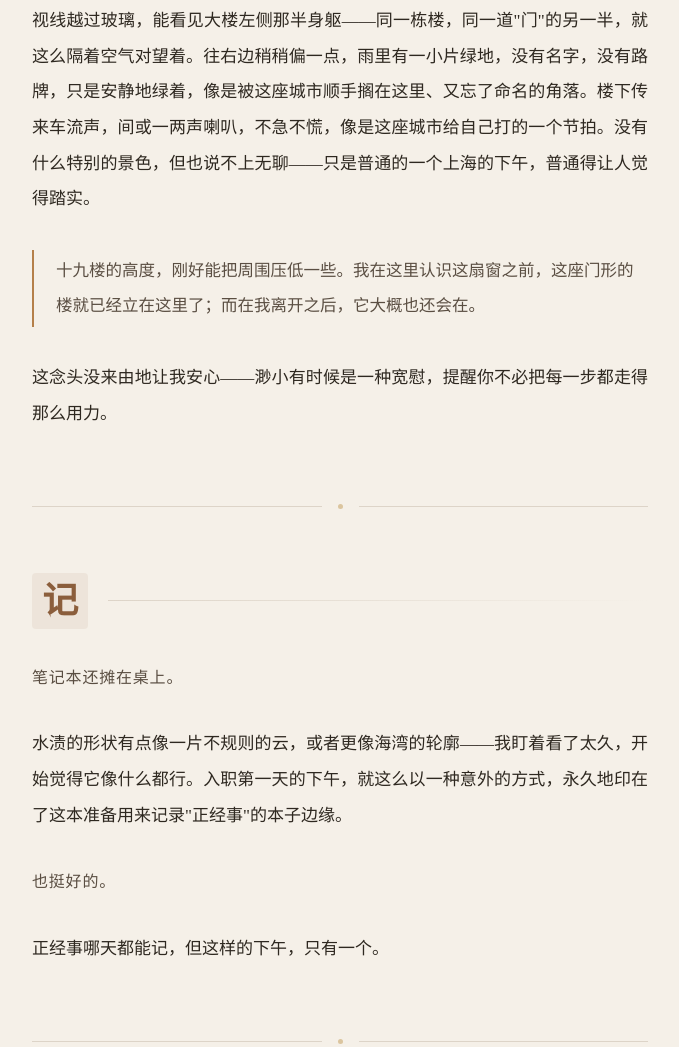
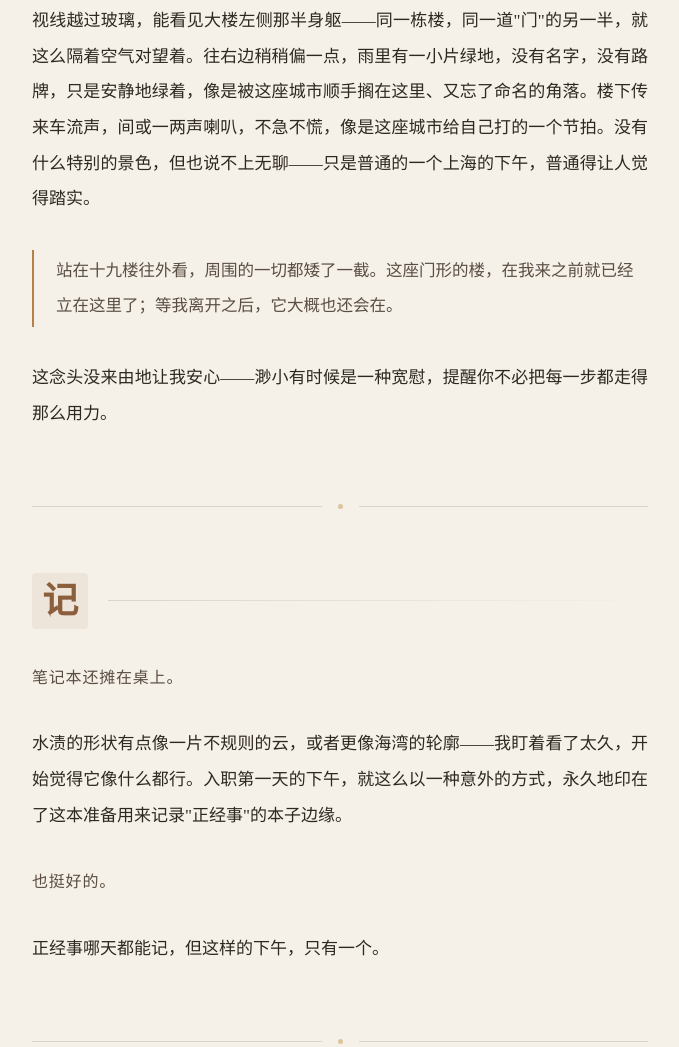
Before and after one commit to john-luya/SpilledWater, a plain HTML site: page index.html in a window 1280 px wide. Shown: the part 2446-3493 px from the top of the page, without its empty margins (300-979 px from the left). Drawn offline with Linux system fonts and the light colour scheme; a web font is replaced by a local one.

Commit message:
Add files via upload

```diff
--- a/index.html
+++ b/index.html
@@ -318,7 +318,7 @@
     <div class="chapter-body">
       <p class="pause">窗外正下着雨。</p>
       <p>视线越过玻璃，能看见大楼左侧那半身躯——同一栋楼，同一道"门"的另一半，就这么隔着空气对望着。往右边稍稍偏一点，雨里有一小片绿地，没有名字，没有路牌，只是安静地绿着，像是被这座城市顺手搁在这里、又忘了命名的角落。楼下传来车流声，间或一两声喇叭，不急不慌，像是这座城市给自己打的一个节拍。没有什么特别的景色，但也说不上无聊——只是普通的一个上海的下午，普通得让人觉得踏实。</p>
-      <div class="pull">十九楼的高度，刚好能把周围压低一些。我在这里认识这扇窗之前，这座门形的楼就已经立在这里了；而在我离开之后，它大概也还会在。</div>
+      <div class="pull">站在十九楼往外看，周围的一切都矮了一截。这座门形的楼，在我来之前就已经立在这里了；等我离开之后，它大概也还会在。</div>
       <p>这念头没来由地让我安心——渺小有时候是一种宽慰，提醒你不必把每一步都走得那么用力。</p>
     </div>
   </article>
```
